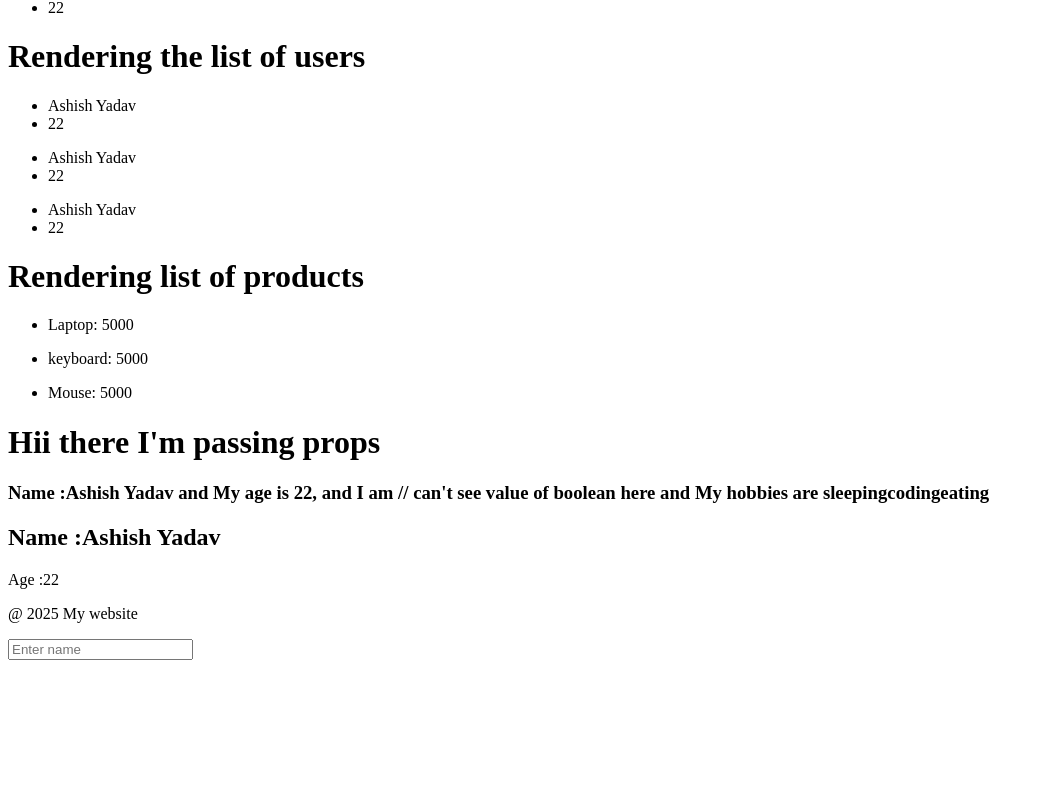
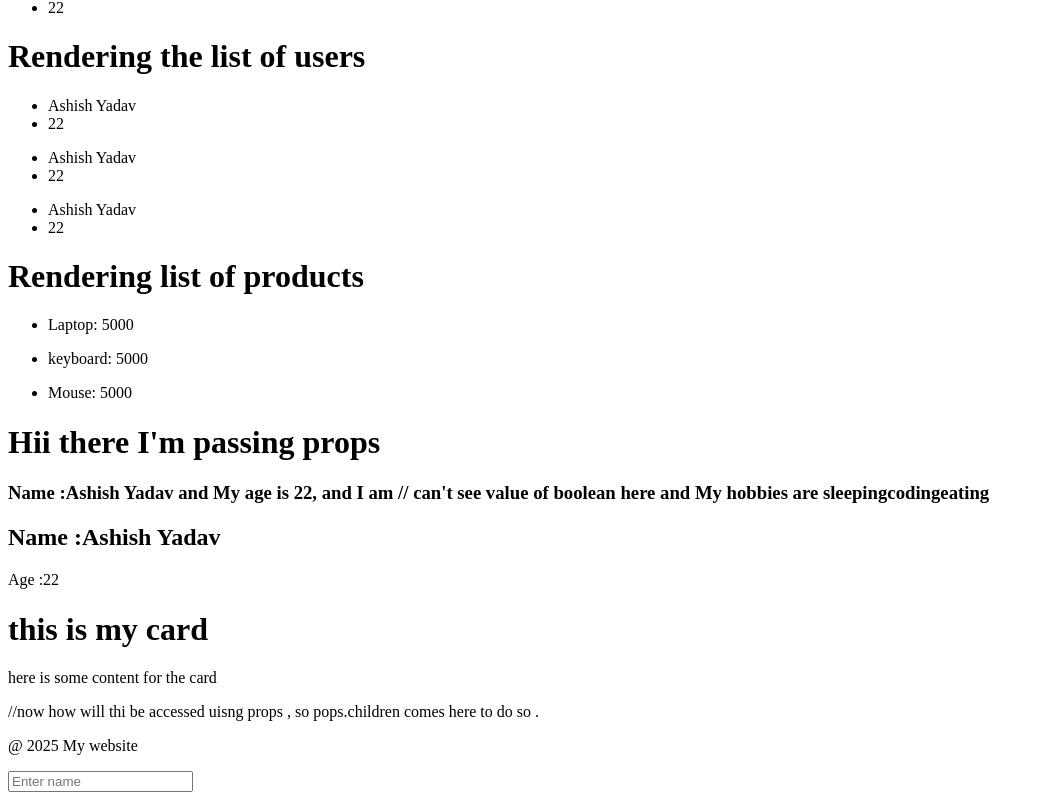
Before and after one commit to ashishyadav4368/React-Js, a React (Vite) app in the folder Day1/: page / in a window 1280 px wide. Shown: the part 1328-2128 px from the top of the page, without its empty margins (0-1044 px from the left). Before the commit the page ends 1996 px from the top, so only its background shows below. Built offline with nearby package versions, Linux system fonts and the light colour scheme.

Commit message:
Props.children

```diff
--- a/Day1/src/App.jsx
+++ b/Day1/src/App.jsx
@@ -10,6 +10,7 @@ import UserList from "./components/UserList";
 import ProductList from "./components/ProductList";
 import Prop from "./components/Prop";
 import PropExercise from "./components/PropExercise";
+import Card from "./components/Card";
 
 const App = () => {
   return (
@@ -33,6 +34,12 @@ const App = () => {
       />
 
       <PropExercise name="Ashish Yadav" age={22} />
+      <Card>
+        <h1>this is my card</h1>
+        <p>here is some content for the card </p>
+        //now how will thi be accessed uisng props , so pops.children comes here
+        to do so .
+      </Card>
       <Footer />
     </div>
   );
--- /dev/null
+++ b/Day1/src/components/Card.jsx
@@ -0,0 +1,15 @@
+import React from "react";
+
+// const Card = (props) => {
+//   return <div>{props.children}</div>;
+// };
+
+// export default Card;
+
+const Card = ({ children }) => {
+  return <div>{children}</div>;
+};
+
+export default Card;
+
+//here we have destructure the children , the output for both the snippets will be same
```
